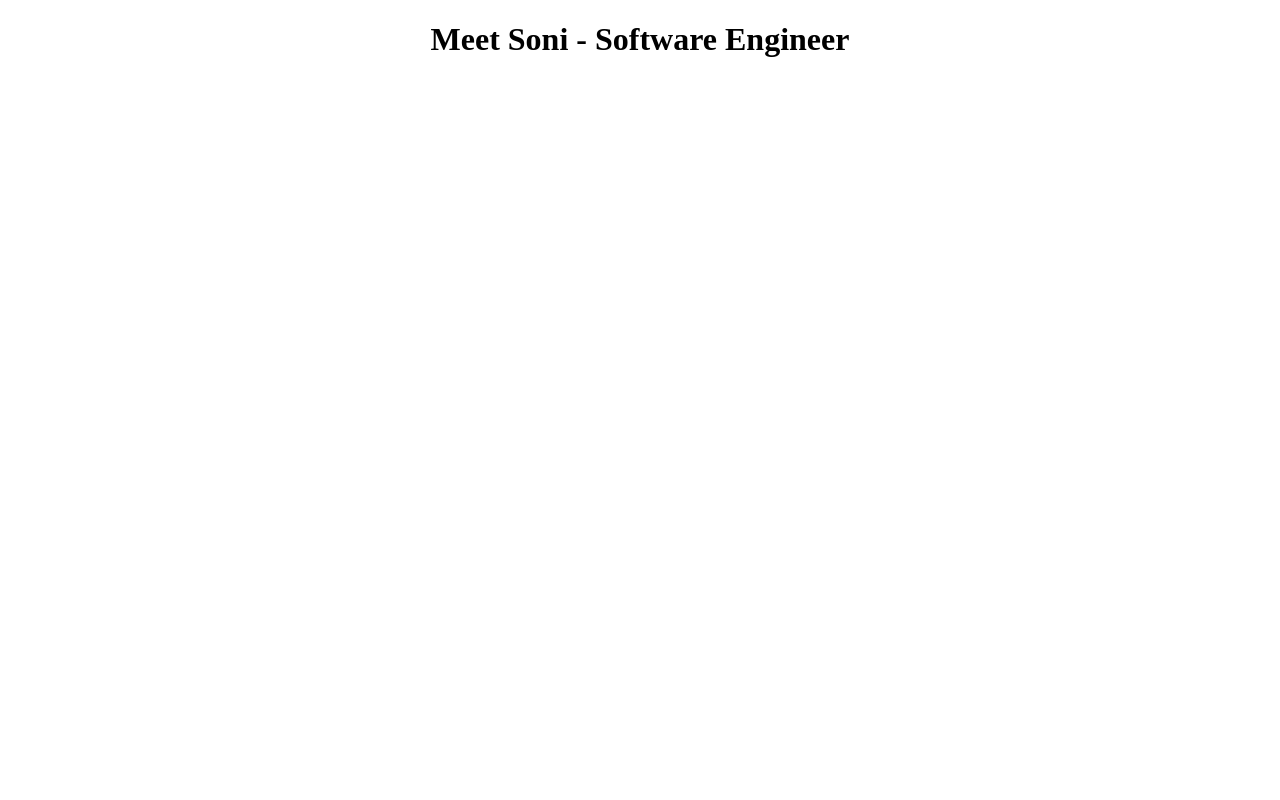
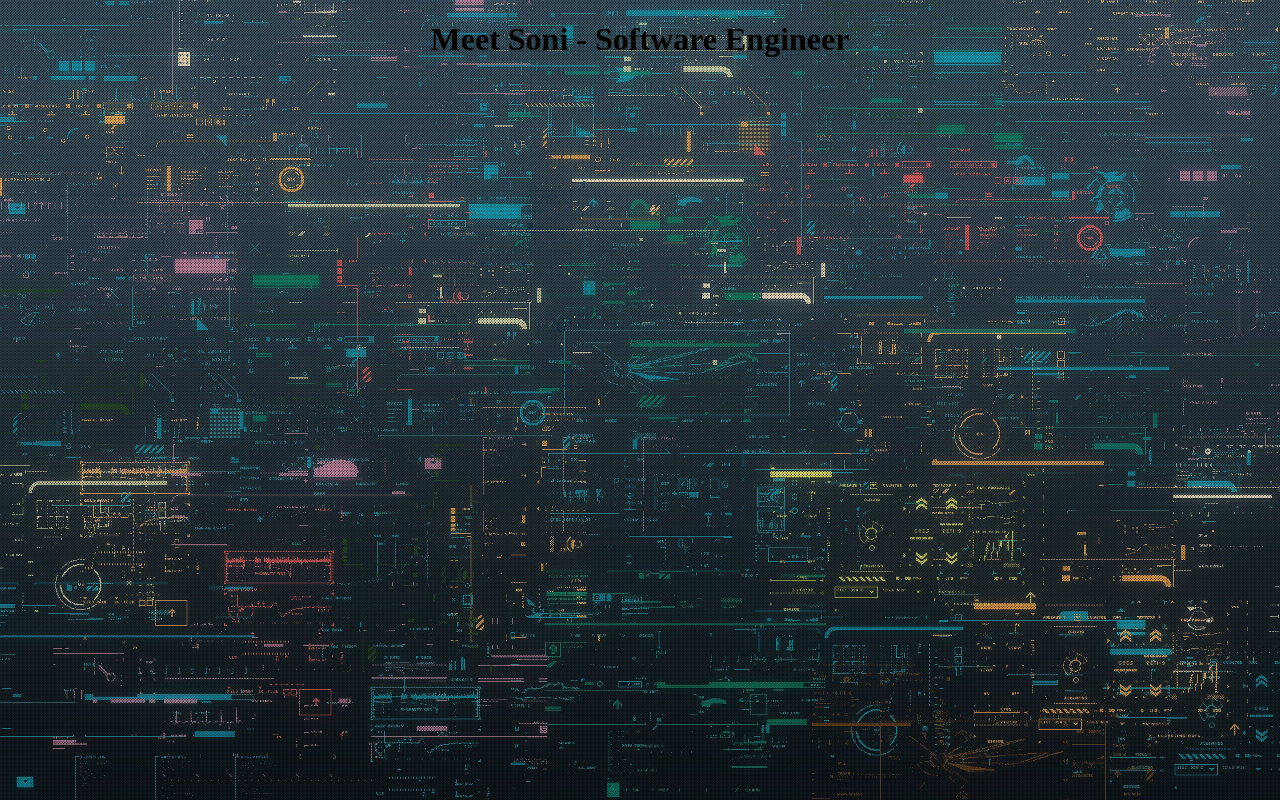
Before and after one commit to The-Ferocious-Eagle/MyWebsite, a plain HTML site: page index.html in a window 1280 px wide. Drawn offline with Linux system fonts and the light colour scheme; the site is published under a folder, as on GitHub Pages, so addresses that start at the root find nothing.

Commit message:
Update index.html

```diff
--- a/index.html
+++ b/index.html
@@ -7,7 +7,7 @@
 
     <style>
         body {
-            background-image: url('/images/software_img.jpg'); /* Replace 'your-image-url.jpg' with the actual URL or file path of your image */
+            background-image: url('./images/software_img.jpg'); /* Replace 'your-image-url.jpg' with the actual URL or file path of your image */
             background-size: cover; /* Adjust this as needed */
             background-repeat: no-repeat;
             /* opacity: 0.2; */
```
